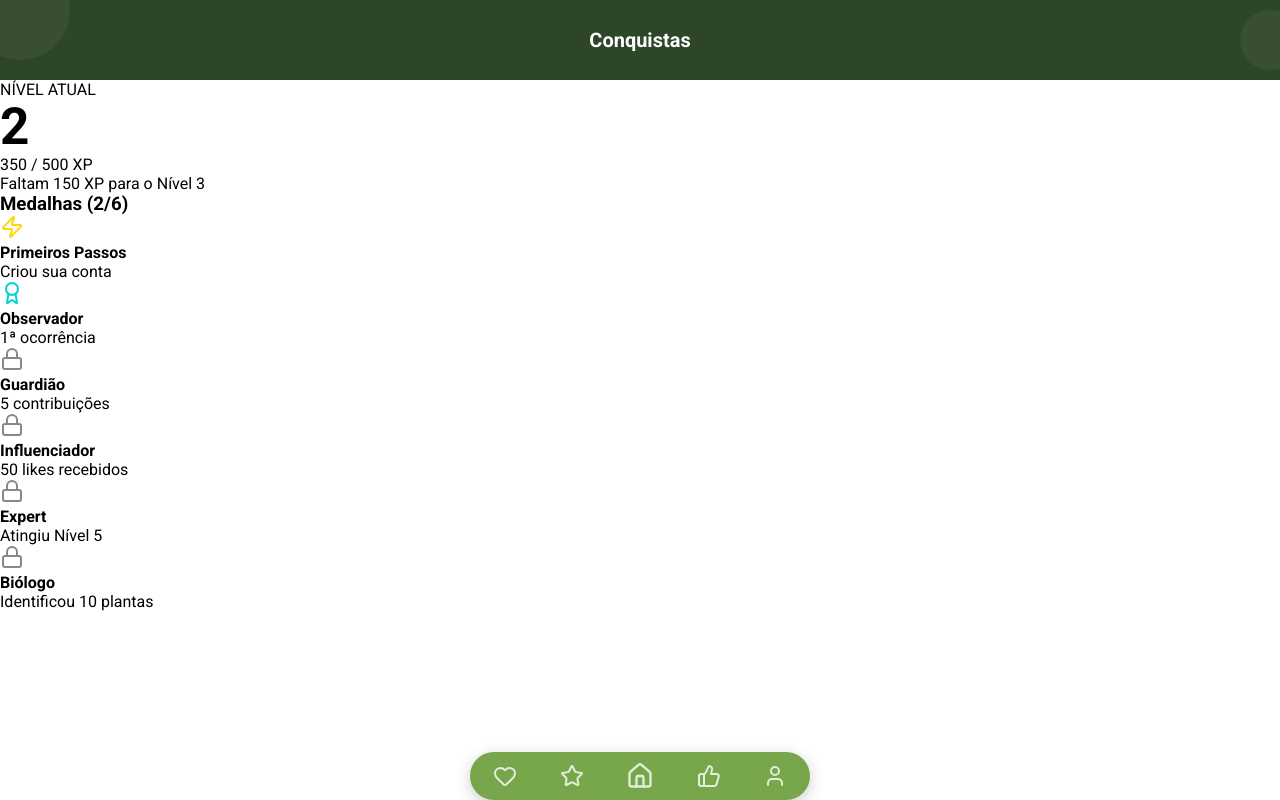
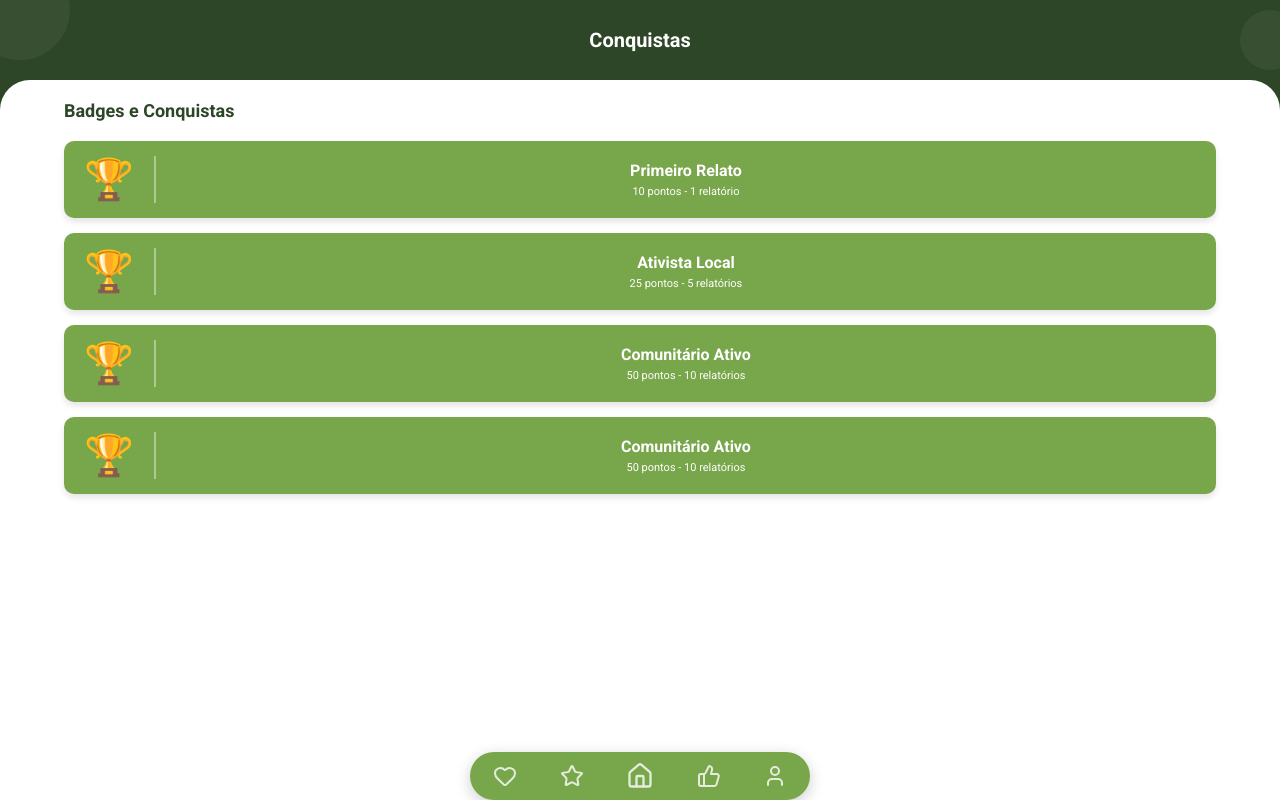
Before and after one commit to iamvitoria/TCC, a React (Vite) app in the folder ecomonitor/: page /conquistas in a window 1280 px wide. Built offline with nearby package versions, Linux system fonts and the light colour scheme.

Commit message:
fix: update achievements

```diff
--- a/ecomonitor/src/pages/Achievements.jsx
+++ b/ecomonitor/src/pages/Achievements.jsx
@@ -1,77 +1,100 @@
 import React from "react";
-import Header from "../components/Header/Header";
-import Navbar from "../components/Navbar/Navbar";
-import { Trophy, Medal, Lock, Star, Zap, Award, Leaf } from "lucide-react";
+import PageLayout from "../components/PageLayout/PageLayout";
 
 const Achievements = () => {
-  // Dados fictícios (Mock)
-  const achievements = [
-    { id: 1, title: "Primeiros Passos", desc: "Criou sua conta", icon: <Zap size={24} color="#FFD700" />, unlocked: true },
-    { id: 2, title: "Observador", desc: "1ª ocorrência", icon: <Award size={24} color="#00d2d3" />, unlocked: true },
-    { id: 3, title: "Guardião", desc: "5 contribuições", icon: <Medal size={24} color="#ff9f43" />, unlocked: false },
-    { id: 4, title: "Influenciador", desc: "50 likes recebidos", icon: <Star size={24} color="#ff6b6b" />, unlocked: false },
-    { id: 5, title: "Expert", desc: "Atingiu Nível 5", icon: <Trophy size={24} color="#5f27cd" />, unlocked: false },
-    { id: 6, title: "Biólogo", desc: "Identificou 10 plantas", icon: <Leaf size={24} color="#10ac84" />, unlocked: false },
+  const achievementsData = [
+    { id: 1, title: "Primeiro Relato", desc: "10 pontos - 1 relatório", icon: "🏆" },
+    { id: 2, title: "Ativista Local", desc: "25 pontos - 5 relatórios", icon: "🏆" },
+    { id: 3, title: "Comunitário Ativo", desc: "50 pontos - 10 relatórios", icon: "🏆" },
+    { id: 4, title: "Comunitário Ativo", desc: "50 pontos - 10 relatórios", icon: "🏆" },
   ];
 
+  const containerStyle = {
+    display: "flex",
+    flexDirection: "column",
+    padding: "20px 5%",
+    gap: "15px",
+    flex: 1,
+    paddingBottom: "100px",
+    overflowY: "auto",
+    boxSizing: "border-box",
+  };
+
+  const sectionTitleStyle = {
+    color: "#2D4627",
+    fontWeight: "bold",
+    fontSize: "18px",
+    margin: "0 0 5px 0",
+  };
+
+  const cardStyle = {
+    backgroundColor: "#78A64B",
+    borderRadius: "10px",
+    padding: "15px 20px",
+    display: "flex",
+    alignItems: "center",
+    color: "white",
+    boxShadow: "0 4px 6px rgba(0,0,0,0.1)",
+    boxSizing: "border-box",
+    width: "100%",
+  };
+
+  const iconContainerStyle = {
+    fontSize: "40px",
+    display: "flex",
+    alignItems: "center",
+    justifyContent: "center",
+    paddingRight: "20px",
+    marginRight: "20px",
+    borderRight: "2px solid rgba(255, 255, 255, 0.4)",
+  };
+
+  const textContainerStyle = {
+    display: "flex",
+    flexDirection: "column",
+    alignItems: "center",
+    justifyContent: "center",
+    flex: 1,
+    gap: "5px",
+  };
+
+  const titleStyle = {
+    fontWeight: "bold",
+    fontSize: "16px",
+    margin: 0,
+    textAlign: "center",
+  };
+
+  const descStyle = {
+    fontSize: "11px",
+    margin: 0,
+    fontWeight: "500",
+    textAlign: "center",
+  };
+
   return (
-    <div className="screen-layout">
+    <PageLayout title="Conquistas">
+      <div style={containerStyle}>
 
-      {/* 1. TOPO */}
-      <Header title="Conquistas" />
+        <h3 style={sectionTitleStyle}>Badges e Conquistas</h3>
 
-      {/* 2. CONTEÚDO (Com Scroll) */}
-      <div className="content-scrollable">
+        {achievementsData.map((item) => (
+          <div key={item.id} style={cardStyle}>
 
-        {/* Card de Nível (Dourado) */}
-        <div className="level-card">
-          <div className="level-info">
-            <div className="level-number">
-              <span>NÍVEL ATUAL</span>
-              <h1>2</h1>
+            <div style={iconContainerStyle}>
+              {item.icon}
             </div>
-            <div className="level-xp">
-              <p>350 / 500 XP</p>
-              <span>Faltam 150 XP para o Nível 3</span>
+
+            <div style={textContainerStyle}>
+              <p style={titleStyle}>{item.title}</p>
+              <p style={descStyle}>{item.desc}</p>
             </div>
+
           </div>
-
-          {/* Barra de Progresso */}
-          <div className="progress-bar-bg">
-            {/* Muda a width para simular a porcentagem */}
-            <div className="progress-bar-fill" style={{width: '70%'}}></div>
-          </div>
-        </div>
-
-        {/* Título da Seção */}
-        <h3 className="section-title">
-          Medalhas ({achievements.filter(a => a.unlocked).length}/{achievements.length})
-        </h3>
-
-        {/* Grade de Conquistas */}
-        <div className="achievements-grid">
-          {achievements.map((item) => (
-            <div key={item.id} className={`achievement-card ${item.unlocked ? 'unlocked' : 'locked'}`}>
-
-              <div className="badge-icon">
-                {item.unlocked ? item.icon : <Lock size={24} color="#888" />}
-              </div>
-
-              <div className="badge-info">
-                <h4>{item.title}</h4>
-                <p>{item.desc}</p>
-              </div>
-
-            </div>
-          ))}
-        </div>
+        ))}
 
       </div>
-
-      {/* 3. NAVBAR */}
-      <Navbar />
-
-    </div>
+    </PageLayout>
   );
 };
 
```
